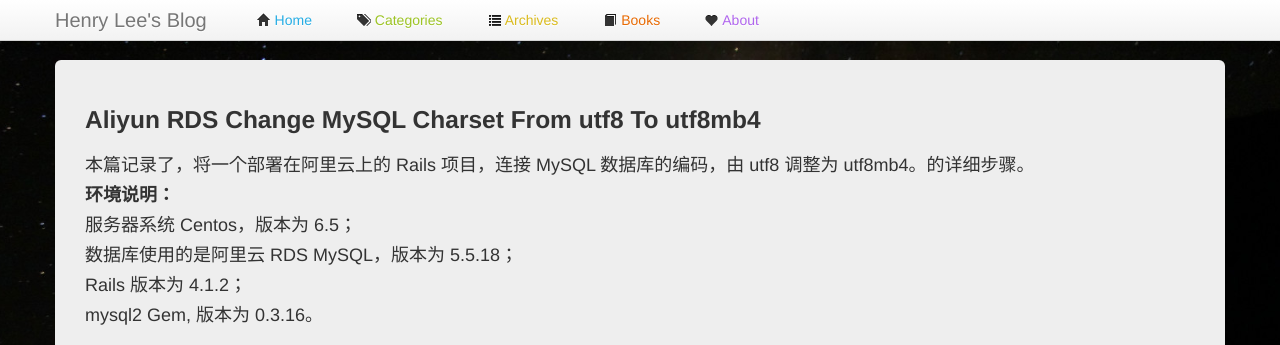
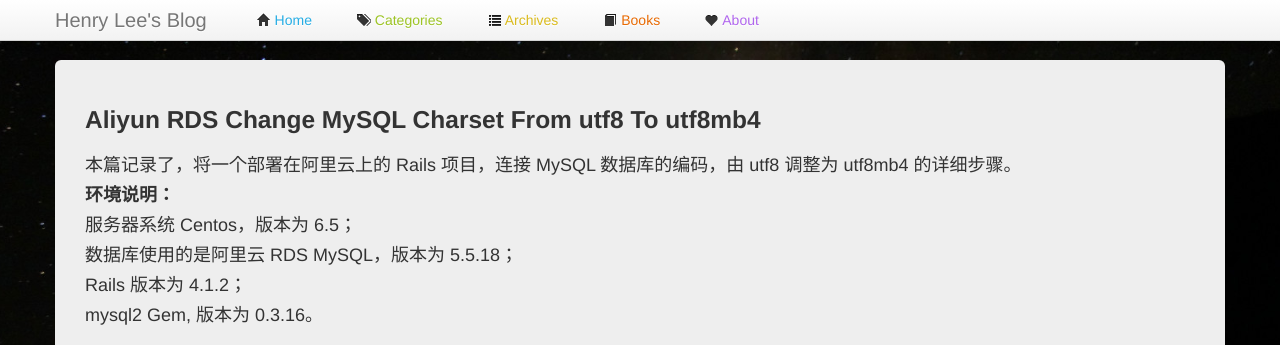
Before and after one commit to manageyp/manageyp.github.com, a Jekyll site: the page built from _posts/2015-03-05-aliyun-rds-change-mysql-charset-from-utf8-to-utf8mb4.html, in a window 1280 px wide and 900 px high. Shown: the top 345 px of the window. Built offline with Jekyll 4.4.1, drawn with Linux system fonts in a browser that asks for light colours; comment, search, counter and statistics services are not loaded.

```diff
--- a/_posts/2015-03-05-aliyun-rds-change-mysql-charset-from-utf8-to-utf8mb4.html
+++ b/_posts/2015-03-05-aliyun-rds-change-mysql-charset-from-utf8-to-utf8mb4.html
@@ -8,7 +8,7 @@ record_on: 2015-03-05
 ---
 
 <p>
-  本篇记录了，将一个部署在阿里云上的 Rails 项目，连接 MySQL 数据库的编码，由 utf8 调整为 utf8mb4。的详细步骤。<br />
+  本篇记录了，将一个部署在阿里云上的 Rails 项目，连接 MySQL 数据库的编码，由 utf8 调整为 utf8mb4 的详细步骤。<br />
   <b>环境说明：</b><br />
   服务器系统 Centos，版本为 6.5；<br />
   数据库使用的是阿里云 RDS MySQL，版本为 5.5.18；<br />
```
